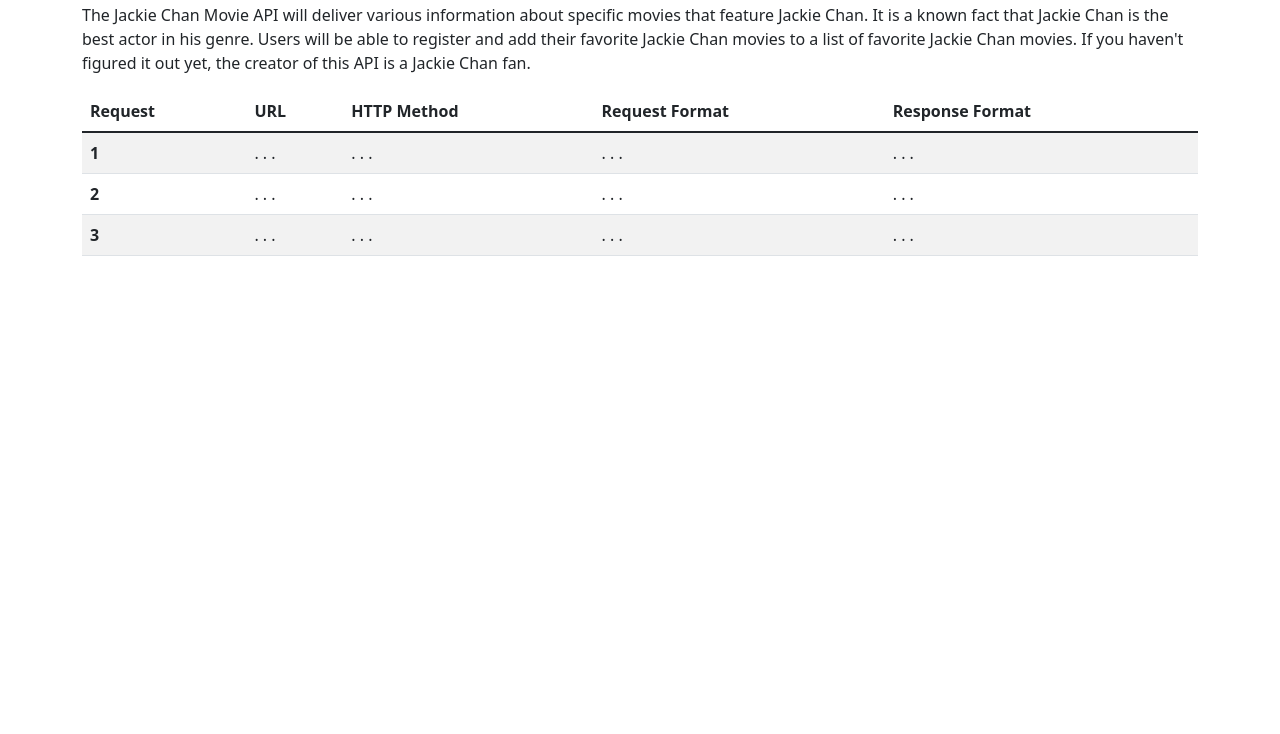
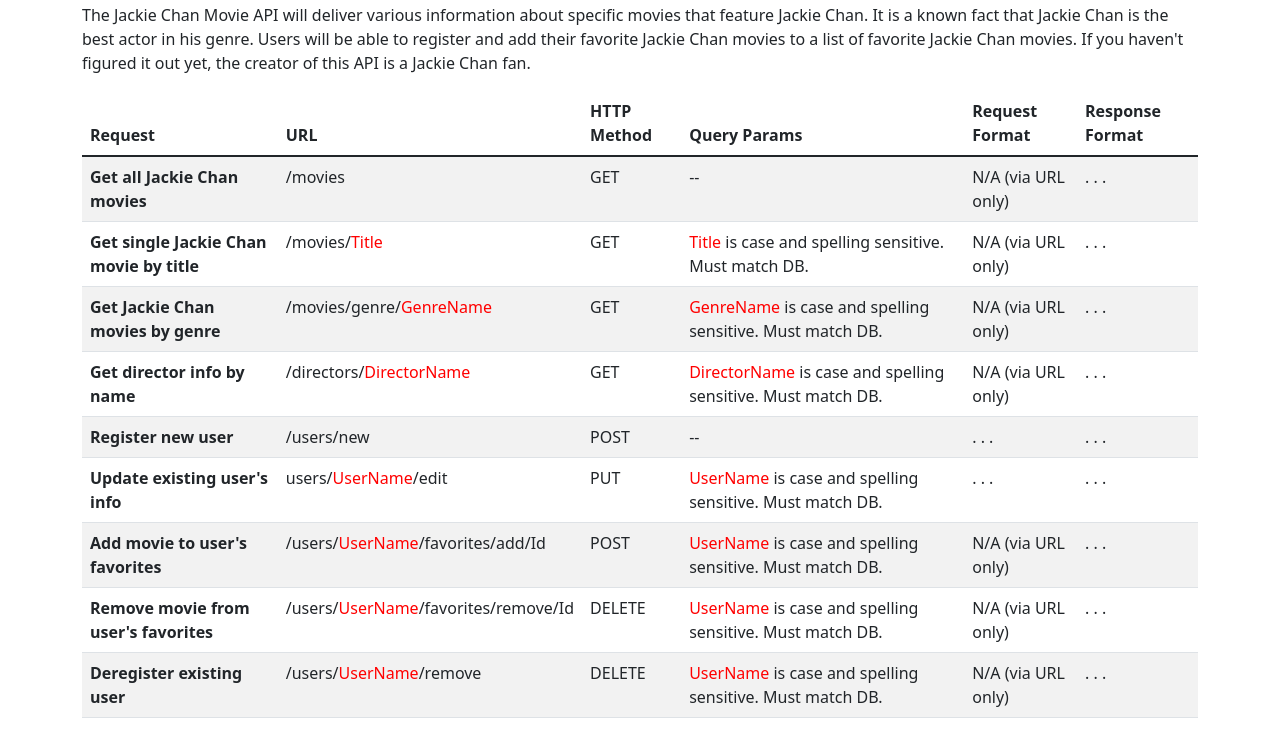
Before and after one commit to rmscode/movie_api, a website: page public/documentation.html in a window 1280 px wide. Shown: the part 133-867 px from the top of the page. Before the commit the page ends 800 px from the top, so only its background shows below. Drawn offline with nearby package versions, Linux system fonts and the light colour scheme.

Commit message:
update documentation

```diff
--- a/public/documentation.html
+++ b/public/documentation.html
@@ -65,30 +65,82 @@
             <th scope="col">Request</th>
             <th scope="col">URL</th>
             <th scope="col">HTTP Method</th>
+            <th scope="col">Query Params</th>
             <th scope="col">Request Format</th>
             <th scope="col">Response Format</th>
           </tr>
         </thead>
         <tbody>
           <tr>
-            <th scope="row">1</th>
+            <th scope="row">Get all Jackie Chan movies</th>
+            <td>/movies</td>
+            <td>GET</td>
+            <td>--</td>
+            <td>N/A (via URL only)</td>
             <td>. . .</td>
+          </tr>
+          <tr>
+            <th scope="row">Get single Jackie Chan movie by title</th>
+            <td>/movies/<span style='color:red;'>Title</span></td>
+            <td>GET</td>
+            <td><span style='color:red;'>Title</span> is case and spelling sensitive. Must match DB.</td>
+            <td>N/A (via URL only)</td>
             <td>. . .</td>
+          </tr>
+          <tr>
+            <th scope="row">Get Jackie Chan movies by genre</th>
+            <td>/movies/genre/<span style='color:red;'>GenreName</span></td>
+            <td>GET</td>
+            <td><span style='color:red;'>GenreName</span> is case and spelling sensitive. Must match DB.</td>
+            <td>N/A (via URL only)</td>
+            <td>. . .</td>
+          </tr>
+          <tr>
+            <th scope="row">Get director info by name</th>
+            <td>/directors/<span style='color:red;'>DirectorName</span></td>
+            <td>GET</td>
+            <td><span style='color:red;'>DirectorName</span> is case and spelling sensitive. Must match DB.</td>
+            <td>N/A (via URL only)</td>
+            <td>. . .</td>
+          </tr>
+          <tr>
+            <th scope="row">Register new user</th>
+            <td>/users/new</td>
+            <td>POST</td>
+            <td>--</td>
             <td>. . .</td>
             <td>. . .</td>
           </tr>
           <tr>
-            <th scope="row">2</th>
-            <td>. . .</td>
-            <td>. . .</td>
+            <th scope="row">Update existing user's info</th>
+            <td>users/<span style='color:red;'>UserName</span>/edit</td>
+            <td>PUT</td>
+            <td><span style='color:red;'>UserName</span> is case and spelling sensitive. Must match DB.</td>
             <td>. . .</td>
             <td>. . .</td>
           </tr>
           <tr>
-            <th scope="row">3</th>
+            <th scope="row">Add movie to user's favorites</th>
+            <td>/users/<span style='color:red;'>UserName</span>/favorites/add/Id</td>
+            <td>POST</td>
+            <td><span style='color:red;'>UserName</span> is case and spelling sensitive. Must match DB.</td>
+            <td>N/A (via URL only)</td>
             <td>. . .</td>
+          </tr>
+          <tr>
+            <th scope="row">Remove movie from user's favorites</th>
+            <td>/users/<span style='color:red;'>UserName</span>/favorites/remove/Id</td>
+            <td>DELETE</td>
+            <td><span style='color:red;'>UserName</span> is case and spelling sensitive. Must match DB.</td>
+            <td>N/A (via URL only)</td>
             <td>. . .</td>
-            <td>. . .</td>
+          </tr>
+          <tr>
+            <th scope="row">Deregister existing user</th>
+            <td>/users/<span style='color:red;'>UserName</span>/remove</td>
+            <td>DELETE</td>
+            <td><span style='color:red;'>UserName</span> is case and spelling sensitive. Must match DB.</td>
+            <td>N/A (via URL only)</td>
             <td>. . .</td>
           </tr>
         </tbody>
```
